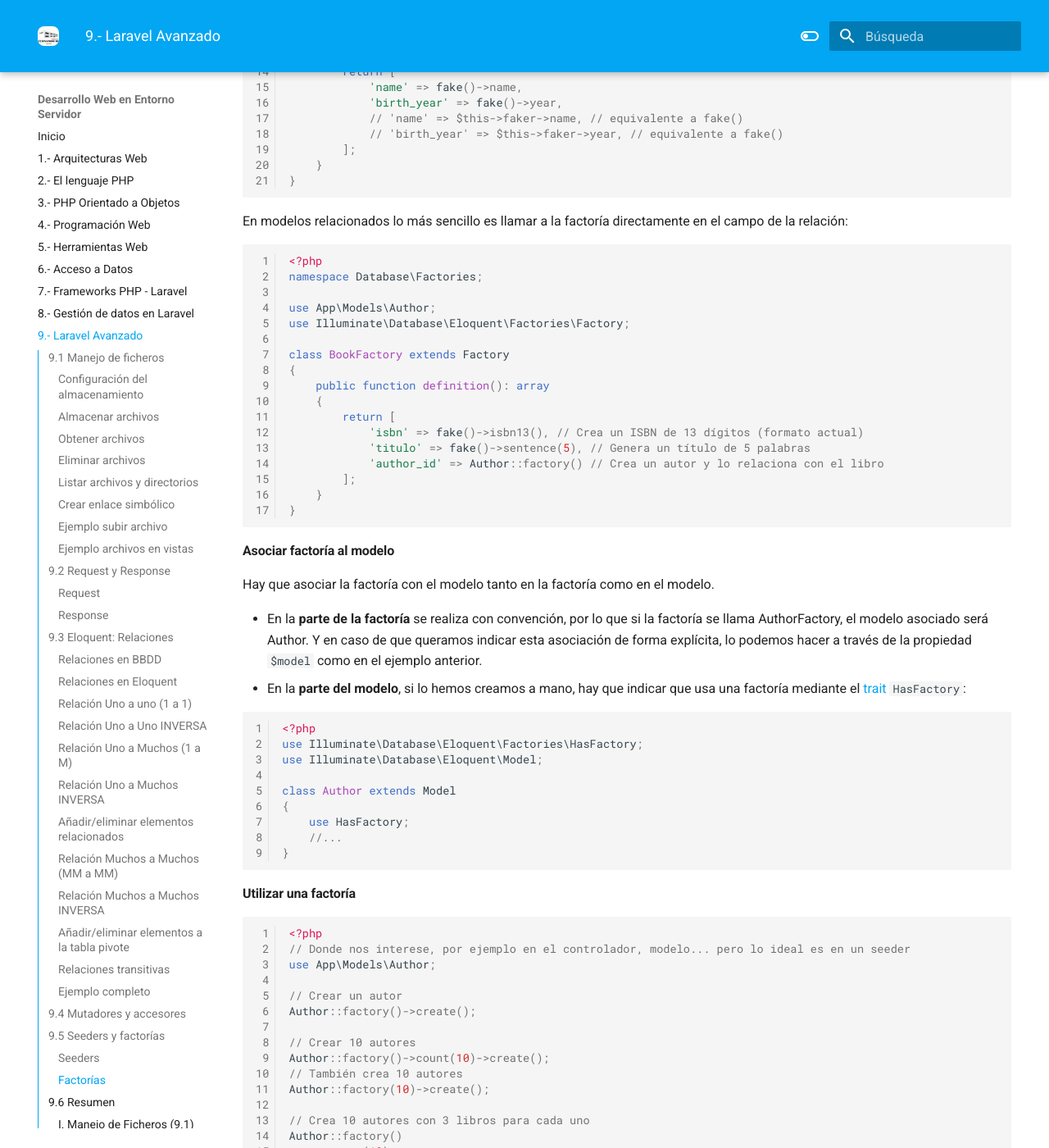
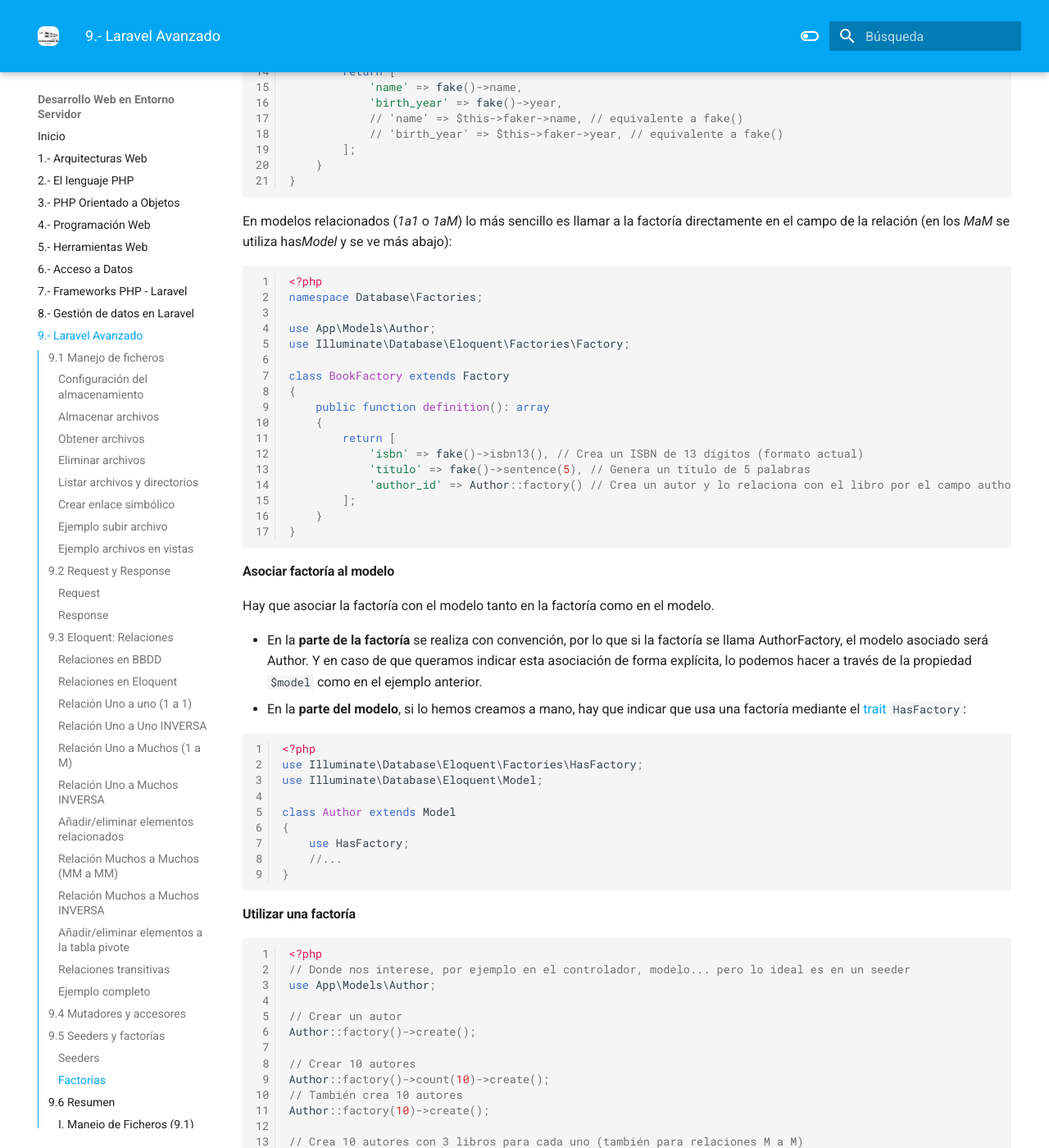
Before and after one commit to elblo/dwes2526, an MkDocs documentation site: the page built from docs/09laravelAvanzado.md, in a window 1280 px wide and 1400 px high, scrolled down 20679 px. Shown: the whole window at 82% size. Built offline with MkDocs 1.6.1 and Material for MkDocs 9.7.7, drawn with Linux system fonts in a browser that asks for light colours; some of the changed text lies outside the part shown.

Commit message:
Corregidas erratas

````diff
--- a/docs/09laravelAvanzado.md
+++ b/docs/09laravelAvanzado.md
@@ -945,7 +945,7 @@
 
 class User extends Model
 {
-    // Atributo 'password∫' para usar con mutador (set) y accesor (get)
+    // Atributo 'password' para usar con mutador (set) y accesor (get)
     protected function password(): Attribute
     {
         return Attribute::make(
@@ -1093,7 +1093,7 @@
 }
 ```
 
-En modelos relacionados lo más sencillo es llamar a la factoría directamente en el campo de la relación:
+En modelos relacionados (*1a1* o *1aM*) lo más sencillo es llamar a la factoría directamente en el campo de la relación (en los *MaM* se utiliza has*Model* y se ve más abajo):
 
 ```php
 <?php
@@ -1109,7 +1109,7 @@
         return [
             'isbn' => fake()->isbn13(), // Crea un ISBN de 13 dígitos (formato actual)
             'titulo' => fake()->sentence(5), // Genera un título de 5 palabras
-            'author_id' => Author::factory() // Crea un autor y lo relaciona con el libro
+            'author_id' => Author::factory() // Crea un autor y lo relaciona con el libro por el campo author_id que existe en book
         ];
     }
 }
@@ -1149,7 +1149,7 @@
 // También crea 10 autores
 Author::factory(10)->create();
 
-// Crea 10 autores con 3 libros para cada uno
+// Crea 10 autores con 3 libros para cada uno (también para relaciones M a M)
 Author::factory()
     ->count(10)
     ->hasBooks(3)
````
